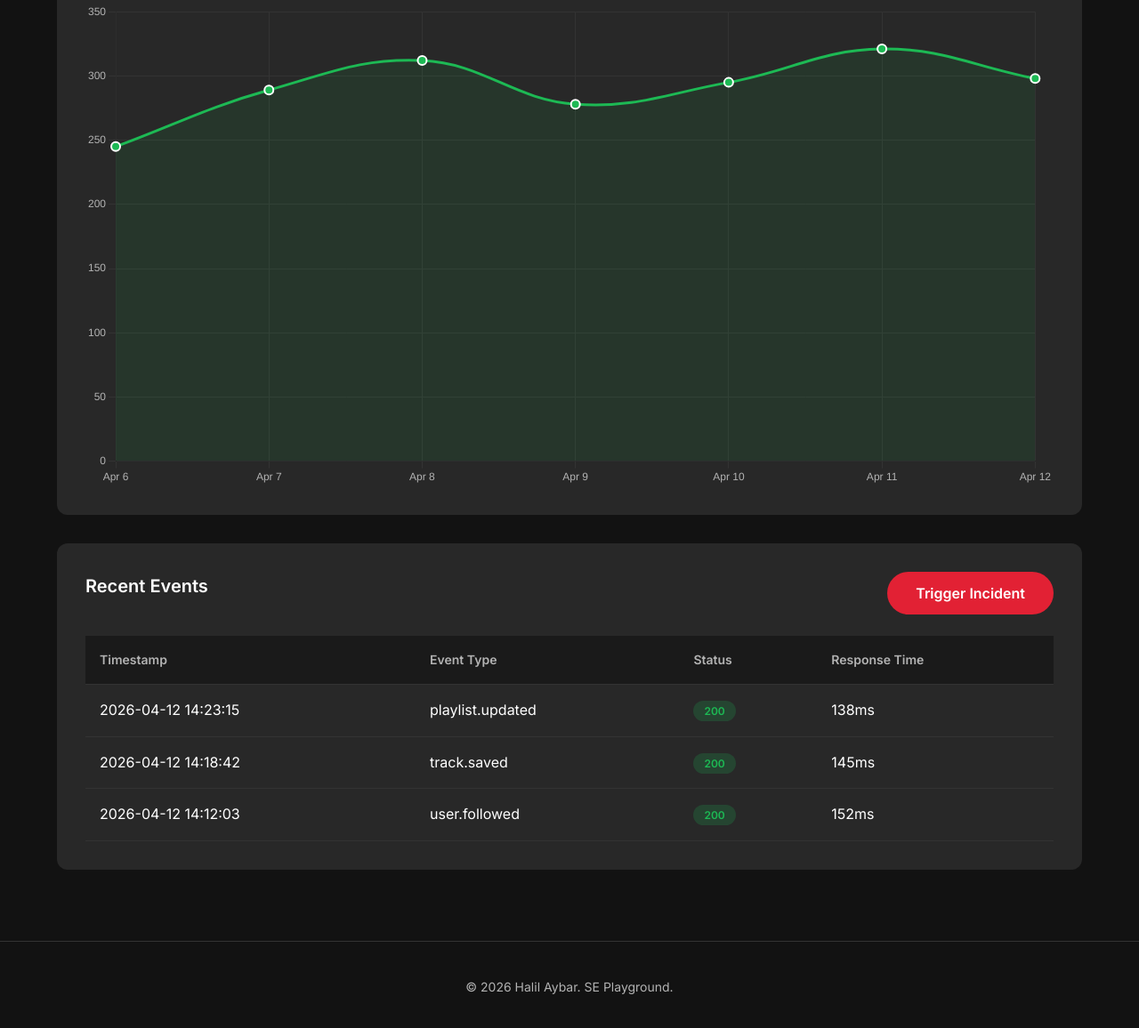
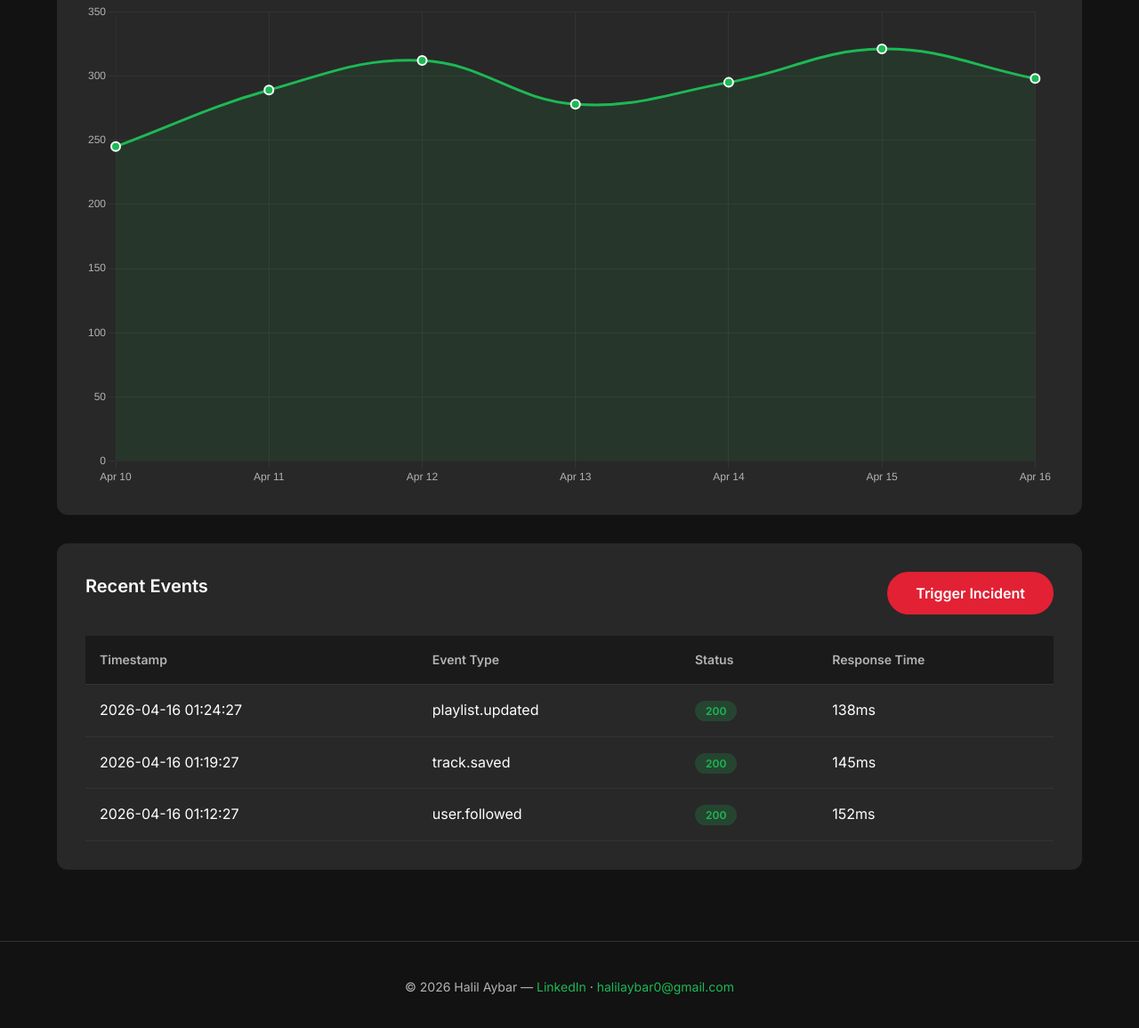
Before and after one commit to halilaybarr/ai-hello-, a website: page public/index.html in a window 1280 px wide. Shown: the part 2961-4117 px from the top of the page at 89% size. Drawn offline with nearby package versions, Linux system fonts and the light colour scheme.

Commit message:
polish: dynamic timestamps, footer contact links, spoken languages label, dashboard subtitle

```diff
--- a/public/app.js
+++ b/public/app.js
@@ -182,8 +182,15 @@ const eventLogBody = document.getElementById('event-log-body');
 
 let incidentTriggered = false;
 
+const today = new Date();
+const chartLabels = Array.from({ length: 7 }, (_, i) => {
+    const d = new Date(today);
+    d.setDate(today.getDate() - (6 - i));
+    return d.toLocaleDateString('en-US', { month: 'short', day: 'numeric' });
+});
+
 const mockWebhookData = {
-    labels: ['Apr 6', 'Apr 7', 'Apr 8', 'Apr 9', 'Apr 10', 'Apr 11', 'Apr 12'],
+    labels: chartLabels,
     data: [245, 289, 312, 278, 295, 321, 298]
 };
 
@@ -262,7 +269,7 @@ triggerIncidentBtn.addEventListener('click', () => {
         const errorRow = document.createElement('tr');
         errorRow.className = 'error-row';
         errorRow.innerHTML = `
-            <td>2026-04-12 14:25:33</td>
+            <td>${formatTs(0)}</td>
             <td>webhook.delivery_failed</td>
             <td><span class="status-badge status-error">500</span></td>
             <td>—</td>
@@ -273,6 +280,28 @@ triggerIncidentBtn.addEventListener('click', () => {
     }
 });
 
+function formatTs(minutesAgo) {
+    const d = new Date(Date.now() - minutesAgo * 60000);
+    return d.toISOString().replace('T', ' ').slice(0, 19);
+}
+
+const seedEvents = [
+    { event: 'playlist.updated', ms: '138ms', minsAgo: 4 },
+    { event: 'track.saved',      ms: '145ms', minsAgo: 9 },
+    { event: 'user.followed',    ms: '152ms', minsAgo: 16 },
+];
+
+seedEvents.forEach(({ event, ms, minsAgo }) => {
+    const tr = document.createElement('tr');
+    tr.innerHTML = `
+        <td>${formatTs(minsAgo)}</td>
+        <td>${event}</td>
+        <td><span class="status-badge status-success">200</span></td>
+        <td>${ms}</td>
+    `;
+    eventLogBody.appendChild(tr);
+});
+
 window.addEventListener('load', () => {
     document.body.style.opacity = '0';
     document.body.style.transition = 'opacity 0.3s';
--- a/public/index.html
+++ b/public/index.html
@@ -106,7 +106,7 @@
     <section id="dashboard" class="section">
         <div class="container">
             <h2 class="section-title">Integration Health Dashboard</h2>
-            <p class="section-subtitle">Monitor your Spotify integration in real-time</p>
+            <p class="section-subtitle">A mock integration dashboard — try triggering an incident.</p>
 
             <div class="kpi-grid">
                 <div class="kpi-card">
@@ -147,24 +147,6 @@
                             </tr>
                         </thead>
                         <tbody id="event-log-body">
-                            <tr>
-                                <td>2026-04-12 14:23:15</td>
-                                <td>playlist.updated</td>
-                                <td><span class="status-badge status-success">200</span></td>
-                                <td>138ms</td>
-                            </tr>
-                            <tr>
-                                <td>2026-04-12 14:18:42</td>
-                                <td>track.saved</td>
-                                <td><span class="status-badge status-success">200</span></td>
-                                <td>145ms</td>
-                            </tr>
-                            <tr>
-                                <td>2026-04-12 14:12:03</td>
-                                <td>user.followed</td>
-                                <td><span class="status-badge status-success">200</span></td>
-                                <td>152ms</td>
-                            </tr>
                         </tbody>
                     </table>
                 </div>
@@ -174,7 +156,7 @@
 
     <footer class="footer">
         <div class="container">
-            <p>&copy; 2026 Halil Aybar. SE Playground.</p>
+            <p>&copy; 2026 Halil Aybar &mdash; <a href="https://linkedin.com/in/halilaybarr" target="_blank" style="color: var(--spotify-green); text-decoration: none;">LinkedIn</a> &middot; <a href="mailto:halilaybar0@gmail.com" style="color: var(--spotify-green); text-decoration: none;">halilaybar0@gmail.com</a></p>
         </div>
     </footer>
 
```
Also changed, not shown: public/resume.html (+1 -1 lines).
